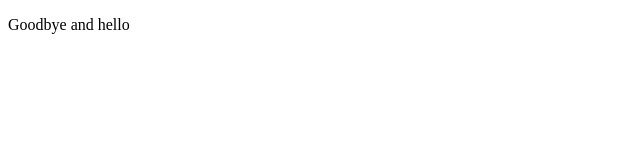
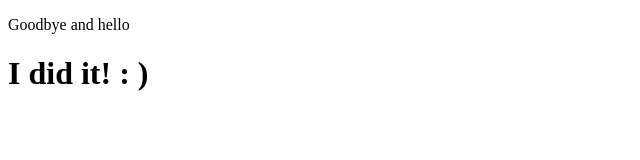
Before and after one commit to AutopsyTurvy/portfolio, a website: page index.html in a window 1280 px wide. Shown: the whole page, without its empty margins (0-640 px from the left). Drawn offline with Linux system fonts and the light colour scheme.

Commit message:
Unsupervised commit- hee hee

```diff
--- a/index.html
+++ b/index.html
@@ -9,5 +9,7 @@
 <body>
     <p>Goodbye and hello </p>
 
+    <h1>I did it! : ) </h1>
+
 </body>
 </html>
--- a/package.json
+++ b/package.json
@@ -9,7 +9,6 @@
     "build": "npx @11ty/eleventy",
     "dev": "npx @11ty/eleventy --serve"
 
-
     },
   "keywords": [],
   "author": "",
```
